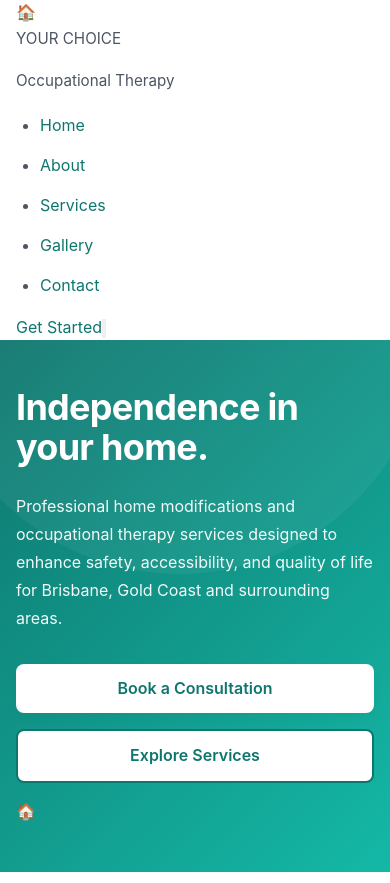
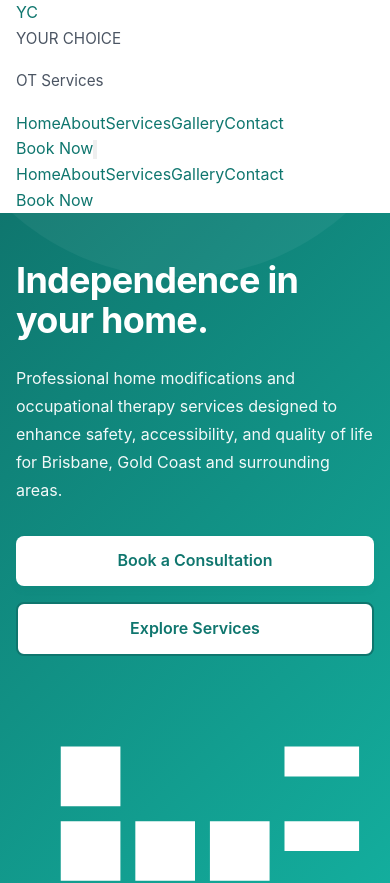
Before and after one commit to danielboasemammoth/ycot-website, a Next.js app: page / in a window 390 px wide. Shown: the top 883 px of the page. Built offline with nearby package versions, Linux system fonts and the light colour scheme.

Commit message:
Redesign header with hamburger mobile menu and replace emoji icons with SVG icons

```diff
--- a/app/components/Header.tsx
+++ b/app/components/Header.tsx
@@ -2,40 +2,114 @@ import Link from 'next/link';
 
 export default function Header() {
   return (
-    <header className="bg-white shadow-sm sticky top-0 z-50 border-b border-gray-200">
-      <nav className="container mx-auto px-6 py-4 flex items-center justify-between">
+    <>
+      <header className="bg-white sticky top-0 z-50 border-b border-gray-200 shadow-sm">
+        <div className="container mx-auto px-6 py-4 flex items-center justify-between">
           {/* Logo */}
-        <Link href="/" className="flex items-center gap-3">
-          <div className="w-12 h-12 bg-gradient-to-br from-blue-600 to-teal-600 rounded-lg flex items-center justify-center shadow-md">
-            <span className="text-white font-bold text-xl">🏠</span>
+          <Link href="/" className="flex items-center gap-3 flex-shrink-0">
+            <div className="w-12 h-12 bg-gradient-to-br from-teal-600 to-blue-600 rounded-lg flex items-center justify-center shadow-md">
+              <span className="text-white font-bold text-lg">YC</span>
             </div>
             <div className="hidden sm:block">
-            <p className="font-bold text-gray-900 text-sm tracking-tight">YOUR CHOICE</p>
-            <p className="text-xs text-gray-500">Occupational Therapy</p>
+              <p className="font-bold text-gray-900 text-sm tracking-tight leading-tight">YOUR CHOICE</p>
+              <p className="text-xs text-gray-500 leading-tight">OT Services</p>
             </div>
           </Link>
 
-        {/* Navigation */}
-        <ul className="hidden md:flex gap-8 items-center">
-          <li><Link href="/" className="text-gray-700 hover:text-blue-600 font-medium text-sm transition">Home</Link></li>
-          <li><Link href="/about" className="text-gray-700 hover:text-blue-600 font-medium text-sm transition">About</Link></li>
-          <li><Link href="/services" className="text-gray-700 hover:text-blue-600 font-medium text-sm transition">Services</Link></li>
-          <li><Link href="/gallery" className="text-gray-700 hover:text-blue-600 font-medium text-sm transition">Gallery</Link></li>
-          <li><Link href="/contact" className="text-gray-700 hover:text-blue-600 font-medium text-sm transition">Contact</Link></li>
-        </ul>
+          {/* Desktop Navigation */}
+          <nav className="hidden md:flex items-center gap-1">
+            <Link href="/" className="px-4 py-2 text-gray-700 hover:text-teal-600 font-medium text-sm transition rounded-lg hover:bg-gray-50">
+              Home
+            </Link>
+            <Link href="/about" className="px-4 py-2 text-gray-700 hover:text-teal-600 font-medium text-sm transition rounded-lg hover:bg-gray-50">
+              About
+            </Link>
+            <Link href="/services" className="px-4 py-2 text-gray-700 hover:text-teal-600 font-medium text-sm transition rounded-lg hover:bg-gray-50">
+              Services
+            </Link>
+            <Link href="/gallery" className="px-4 py-2 text-gray-700 hover:text-teal-600 font-medium text-sm transition rounded-lg hover:bg-gray-50">
+              Gallery
+            </Link>
+            <Link href="/contact" className="px-4 py-2 text-gray-700 hover:text-teal-600 font-medium text-sm transition rounded-lg hover:bg-gray-50">
+              Contact
+            </Link>
+          </nav>
 
-        {/* CTA Button */}
-        <Link href="/contact" className="bg-blue-600 text-white px-6 py-2.5 rounded-lg font-medium text-sm hover:bg-blue-700 transition hidden sm:inline-block shadow-md">
-          Get Started
+          {/* CTA Button - Desktop */}
+          <Link href="/contact" className="hidden md:inline-block bg-teal-600 text-white px-6 py-2.5 rounded-lg font-medium text-sm hover:bg-teal-700 transition shadow-md flex-shrink-0">
+            Book Now
           </Link>
 
-        {/* Mobile Menu */}
-        <button className="md:hidden text-gray-700">
-          <svg className="w-6 h-6" fill="none" stroke="currentColor" viewBox="0 0 24 24">
+          {/* Mobile Menu Button */}
+          <button
+            id="mobile-menu-btn"
+            className="md:hidden p-2 rounded-lg hover:bg-gray-100 transition flex-shrink-0"
+            aria-label="Toggle menu"
+          >
+            <svg className="w-6 h-6 text-gray-700" fill="none" stroke="currentColor" viewBox="0 0 24 24">
               <path strokeLinecap="round" strokeLinejoin="round" strokeWidth={2} d="M4 6h16M4 12h16M4 18h16" />
             </svg>
           </button>
+        </div>
+
+        {/* Mobile Navigation */}
+        <nav
+          id="mobile-menu"
+          className="hidden md:hidden bg-white border-t border-gray-200"
+        >
+          <div className="container mx-auto px-6 py-4 space-y-2">
+            <Link href="/" className="block px-4 py-3 text-gray-700 hover:text-teal-600 hover:bg-gray-50 rounded-lg font-medium transition">
+              Home
+            </Link>
+            <Link href="/about" className="block px-4 py-3 text-gray-700 hover:text-teal-600 hover:bg-gray-50 rounded-lg font-medium transition">
+              About
+            </Link>
+            <Link href="/services" className="block px-4 py-3 text-gray-700 hover:text-teal-600 hover:bg-gray-50 rounded-lg font-medium transition">
+              Services
+            </Link>
+            <Link href="/gallery" className="block px-4 py-3 text-gray-700 hover:text-teal-600 hover:bg-gray-50 rounded-lg font-medium transition">
+              Gallery
+            </Link>
+            <Link href="/contact" className="block px-4 py-3 text-gray-700 hover:text-teal-600 hover:bg-gray-50 rounded-lg font-medium transition">
+              Contact
+            </Link>
+            <div className="pt-2">
+              <Link href="/contact" className="block w-full bg-teal-600 text-white px-4 py-3 rounded-lg font-medium text-center hover:bg-teal-700 transition">
+                Book Now
+              </Link>
+            </div>
+          </div>
         </nav>
       </header>
+
+      <script dangerouslySetInnerHTML={{__html: `
+        if (typeof window !== 'undefined') {
+          const btn = document.getElementById('mobile-menu-btn');
+          const menu = document.getElementById('mobile-menu');
+
+          if (btn && menu) {
+            btn.addEventListener('click', () => {
+              menu.classList.toggle('hidden');
+              const icon = btn.querySelector('svg');
+              if (menu.classList.contains('hidden')) {
+                icon.innerHTML = '<path stroke-linecap="round" stroke-linejoin="round" stroke-width="2" d="M4 6h16M4 12h16M4 18h16" />';
+              } else {
+                icon.innerHTML = '<path stroke-linecap="round" stroke-linejoin="round" stroke-width="2" d="M6 18L18 6M6 6l12 12" />';
+              }
+            });
+
+            // Close menu when clicking a link
+            const links = menu.querySelectorAll('a');
+            links.forEach(link => {
+              link.addEventListener('click', () => {
+                menu.classList.add('hidden');
+                const icon = btn.querySelector('svg');
+                icon.innerHTML = '<path stroke-linecap="round" stroke-linejoin="round" stroke-width="2" d="M4 6h16M4 12h16M4 18h16" />';
+              });
+            });
+          }
+        }
+      `}} />
+    </>
   );
 }
--- a/app/page.tsx
+++ b/app/page.tsx
@@ -10,7 +10,7 @@ export default function Home() {
       {/* Hero Section */}
       <section className="hero">
         <div className="container mx-auto px-6">
-          <div className="grid grid-cols-2 gap-12 items-center max-w-6xl mx-auto">
+          <div className="grid grid-cols-1 md:grid-cols-2 gap-12 items-center max-w-6xl mx-auto">
             <div className="hero-content">
               <h1>Independence in your home.</h1>
               <p>Professional home modifications and occupational therapy services designed to enhance safety, accessibility, and quality of life for Brisbane, Gold Coast and surrounding areas.</p>
@@ -23,8 +23,12 @@ export default function Home() {
                 </Link>
               </div>
             </div>
-            <div className="text-right">
-              <div className="text-9xl">🏠</div>
+            <div className="text-center hidden md:block">
+              <div className="w-64 h-64 mx-auto bg-white bg-opacity-20 rounded-2xl flex items-center justify-center border-2 border-white border-opacity-30">
+                <svg className="w-40 h-40 text-white" fill="currentColor" viewBox="0 0 24 24">
+                  <path d="M3 9h4V5H3v4zm0 5h4v-4H3v4zm5 0h4v-4H8v4zm5 0h4v-4h-4v4zm-5 5h4v-4H8v4zm-5 0h4v-4H3v4zm10-5h4v-4h-4v4zm5-9v2h5V5h-5zm0 7h5v-2h-5v2z"/>
+                </svg>
+              </div>
             </div>
           </div>
         </div>
@@ -73,24 +77,38 @@ export default function Home() {
 
           <div className="grid grid-3">
             <div className="card">
-              <div className="card-icon">🏗️</div>
+              <div className="card-icon">
+                <svg className="w-16 h-16 text-teal-600" fill="none" stroke="currentColor" viewBox="0 0 24 24">
+                  <path strokeLinecap="round" strokeLinejoin="round" strokeWidth={1.5} d="M19 21H5a2 2 0 0 1-2-2V5a2 2 0 0 1 2-2h11l5 5v11a2 2 0 0 1-2 2z" />
+                  <path strokeLinecap="round" strokeLinejoin="round" strokeWidth={1.5} d="M17 21v-8H7v8M7 3v5h10" />
+                </svg>
+              </div>
               <h3>Home Modifications</h3>
               <p>Professional assessment and design of modifications to improve accessibility, safety and independence in your own home.</p>
-              <Link href="/services#home-modifications" className="font-semibold text-primary hover:text-primary-light">Learn more →</Link>
+              <Link href="/services#home-modifications" className="font-semibold text-teal-600 hover:text-teal-700">Learn more →</Link>
             </div>
 
             <div className="card">
-              <div className="card-icon">📋</div>
+              <div className="card-icon">
+                <svg className="w-16 h-16 text-teal-600" fill="none" stroke="currentColor" viewBox="0 0 24 24">
+                  <path strokeLinecap="round" strokeLinejoin="round" strokeWidth={1.5} d="M9 12l2 2 4-4M7 20H5a2 2 0 0 1-2-2V5a2 2 0 0 1 2-2h14a2 2 0 0 1 2 2v12a2 2 0 0 1-2 2h-3l-4 4v-4z" />
+                </svg>
+              </div>
               <h3>NDIS Services</h3>
               <p>Specialized complex home modification services approved under the National Disability Insurance Scheme with expert guidance throughout the process.</p>
-              <Link href="/services#ndis" className="font-semibold text-primary hover:text-primary-light">Learn more →</Link>
+              <Link href="/services#ndis" className="font-semibold text-teal-600 hover:text-teal-700">Learn more →</Link>
             </div>
 
             <div className="card">
-              <div className="card-icon">🔧</div>
+              <div className="card-icon">
+                <svg className="w-16 h-16 text-teal-600" fill="none" stroke="currentColor" viewBox="0 0 24 24">
+                  <path strokeLinecap="round" strokeLinejoin="round" strokeWidth={1.5} d="M10.325 4.317c.426-1.756 2.924-1.756 3.35 0a1.724 1.724 0 002.573 1.066c1.543-.94 3.31.826 2.37 2.37a1.724 1.724 0 001.065 2.572c1.756.426 1.756 2.924 0 3.35a1.724 1.724 0 00-1.066 2.573c.94 1.543-.826 3.31-2.37 2.37a1.724 1.724 0 00-2.572 1.065c-.426 1.756-2.924 1.756-3.35 0a1.724 1.724 0 00-2.573-1.066c-1.543.94-3.31-.826-2.37-2.37a1.724 1.724 0 00-1.065-2.572c-1.756-.426-1.756-2.924 0-3.35a1.724 1.724 0 001.066-2.573c-.94-1.543.826-3.31 2.37-2.37.996.608 2.296.07 2.572-1.065z" />
+                  <path strokeLinecap="round" strokeLinejoin="round" strokeWidth={1.5} d="M15 12a3 3 0 11-6 0 3 3 0 016 0z" />
+                </svg>
+              </div>
               <h3>Assistive Technology</h3>
               <p>Assessment and prescription of equipment solutions that enhance independence, safety and participation in daily activities.</p>
-              <Link href="/services#assistive-tech" className="font-semibold text-primary hover:text-primary-light">Learn more →</Link>
+              <Link href="/services#assistive-tech" className="font-semibold text-teal-600 hover:text-teal-700">Learn more →</Link>
             </div>
           </div>
         </div>
@@ -106,17 +124,32 @@ export default function Home() {
 
           <div className="grid grid-3">
             <div className="card">
-              <h3 className="text-primary">You</h3>
+              <div className="text-center mb-4">
+                <svg className="w-12 h-12 text-teal-600 mx-auto" fill="currentColor" viewBox="0 0 24 24">
+                  <path d="M12 12c2.21 0 4-1.79 4-4s-1.79-4-4-4-4 1.79-4 4 1.79 4 4 4zm0 2c-2.67 0-8 1.34-8 4v2h16v-2c0-2.66-5.33-4-8-4z" />
+                </svg>
+              </div>
+              <h3 className="text-teal-600">You</h3>
               <p>You know yourself and your needs best. You understand where your home design is failing and can give insight into your requirements for improved independence and safety.</p>
             </div>
 
             <div className="card">
-              <h3 className="text-primary">The Builder</h3>
+              <div className="text-center mb-4">
+                <svg className="w-12 h-12 text-teal-600 mx-auto" fill="none" stroke="currentColor" viewBox="0 0 24 24">
+                  <path strokeLinecap="round" strokeLinejoin="round" strokeWidth={2} d="M9 12l2 2 4-4M7 20H5a2 2 0 01-2-2V5a2 2 0 012-2h14a2 2 0 012 2v10a2 2 0 01-2 2h-5l-5 5v-5z" />
+                </svg>
+              </div>
+              <h3 className="text-teal-600">The Builder</h3>
               <p>The builder understands the built environment, building codes, and regulatory requirements. Our builders have extensive experience in quality home modifications.</p>
             </div>
 
             <div className="card">
-              <h3 className="text-primary">The OT</h3>
+              <div className="text-center mb-4">
+                <svg className="w-12 h-12 text-teal-600 mx-auto" fill="currentColor" viewBox="0 0 24 24">
+                  <path d="M12 2C6.48 2 2 6.48 2 12s4.48 10 10 10 10-4.48 10-10S17.52 2 12 2zm0 18c-4.42 0-8-3.58-8-8s3.58-8 8-8 8 3.58 8 8-3.58 8-8 8zm3.5-9c.83 0 1.5-.67 1.5-1.5S16.33 8 15.5 8 14 8.67 14 9.5s.67 1.5 1.5 1.5zm-7 0c.83 0 1.5-.67 1.5-1.5S9.33 8 8.5 8 7 8.67 7 9.5 7.67 11 8.5 11zm3.5 6.5c2.33 0 4.31-1.46 5.11-3.5H6.89c.8 2.04 2.78 3.5 5.11 3.5z" />
+                </svg>
+              </div>
+              <h3 className="text-teal-600">The OT</h3>
               <p>With professional expertise in aging, disability and illness, we proactively research solutions and understand how needs change over time.</p>
             </div>
           </div>
@@ -133,27 +166,43 @@ export default function Home() {
       </section>
 
       {/* Credentials */}
-      <section className="bg-blue-600">
+      <section className="bg-teal-600">
         <div className="container mx-auto px-6 py-20">
           <h2 className="text-white text-center mb-12">Certified & Approved</h2>
           <div className="credentials-grid">
             <div className="credential-item">
-              <div className="credential-icon">✓</div>
+              <div className="credential-icon">
+                <svg className="w-8 h-8 mx-auto" fill="currentColor" viewBox="0 0 24 24">
+                  <path d="M12 2C6.48 2 2 6.48 2 12s4.48 10 10 10 10-4.48 10-10S17.52 2 12 2zm-2 15l-5-5 1.41-1.41L10 14.17l7.59-7.59L19 8l-9 9z" />
+                </svg>
+              </div>
               <h4>Occupational Therapy Australia</h4>
               <p>Certified Member</p>
             </div>
             <div className="credential-item">
-              <div className="credential-icon">✓</div>
+              <div className="credential-icon">
+                <svg className="w-8 h-8 mx-auto" fill="currentColor" viewBox="0 0 24 24">
+                  <path d="M12 2C6.48 2 2 6.48 2 12s4.48 10 10 10 10-4.48 10-10S17.52 2 12 2zm-2 15l-5-5 1.41-1.41L10 14.17l7.59-7.59L19 8l-9 9z" />
+                </svg>
+              </div>
               <h4>NDIS Provider</h4>
               <p>Complex Modifications</p>
             </div>
             <div className="credential-item">
-              <div className="credential-icon">✓</div>
+              <div className="credential-icon">
+                <svg className="w-8 h-8 mx-auto" fill="currentColor" viewBox="0 0 24 24">
+                  <path d="M12 2C6.48 2 2 6.48 2 12s4.48 10 10 10 10-4.48 10-10S17.52 2 12 2zm-2 15l-5-5 1.41-1.41L10 14.17l7.59-7.59L19 8l-9 9z" />
+                </svg>
+              </div>
               <h4>MAC Provider</h4>
               <p>My Aged Care Services</p>
             </div>
             <div className="credential-item">
-              <div className="credential-icon">✓</div>
+              <div className="credential-icon">
+                <svg className="w-8 h-8 mx-auto" fill="currentColor" viewBox="0 0 24 24">
+                  <path d="M12 2C6.48 2 2 6.48 2 12s4.48 10 10 10 10-4.48 10-10S17.52 2 12 2zm-2 15l-5-5 1.41-1.41L10 14.17l7.59-7.59L19 8l-9 9z" />
+                </svg>
+              </div>
               <h4>Medicare Australia</h4>
               <p>Approved Provider</p>
             </div>
```
Also changed, not shown: app/gallery/page.tsx (+25 -29 lines), app/services/page.tsx (+22 -8 lines). Lines whose indentation alone changed are shown as unchanged.
